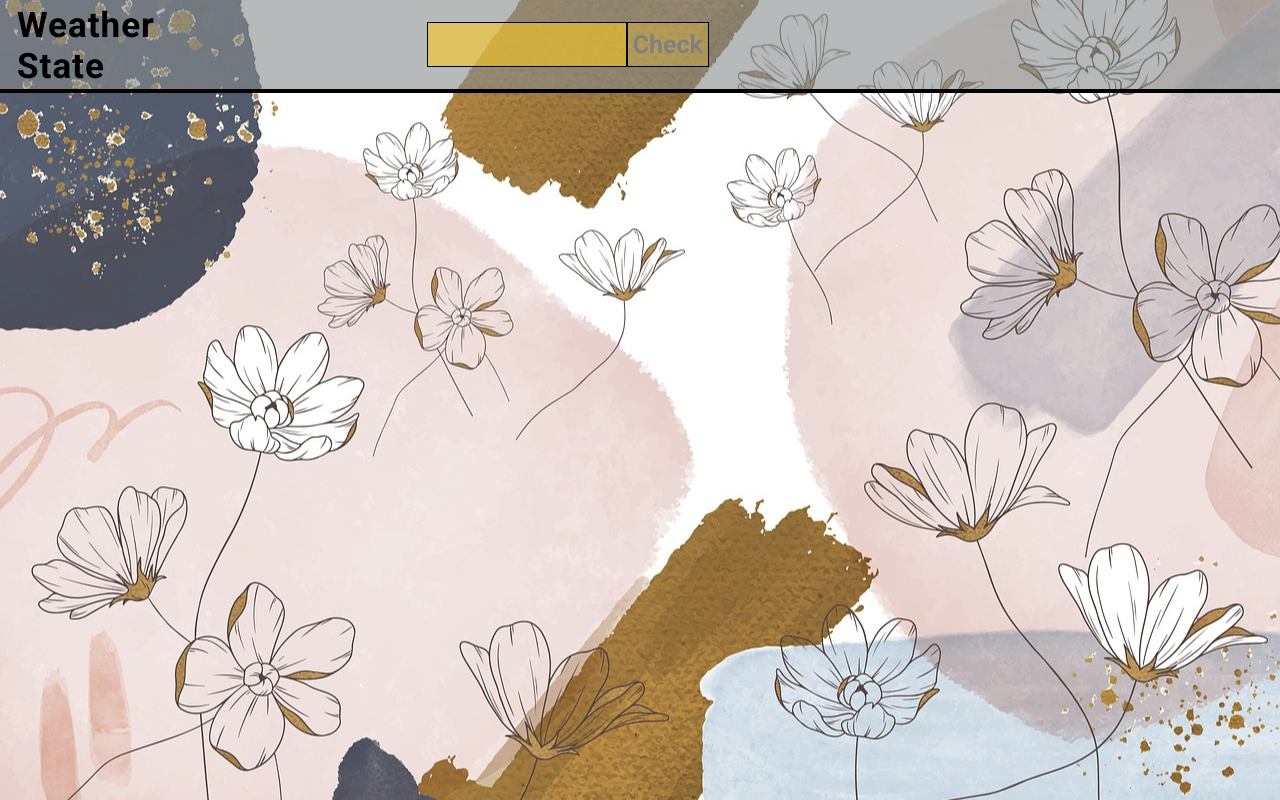
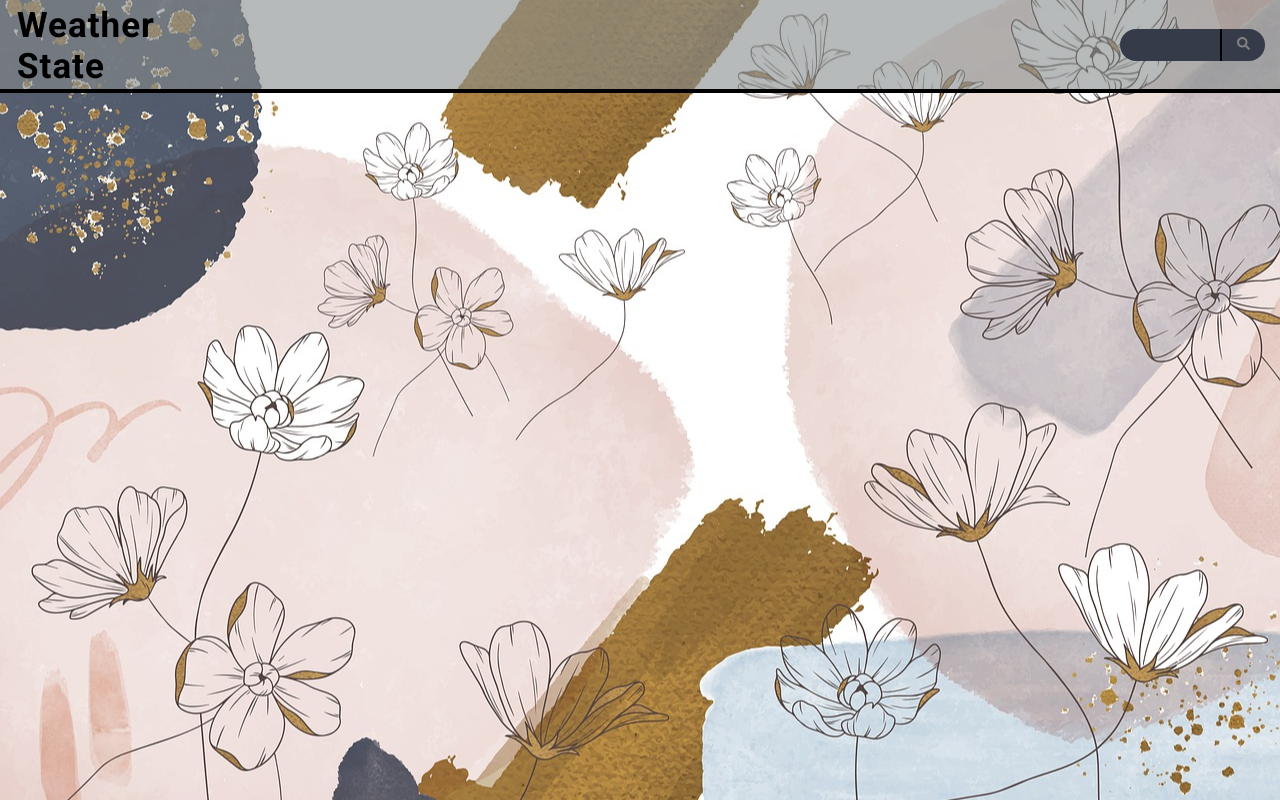
Before and after one commit to Kacper-Arendt/Weather-State, a React (Create React App) app: page / in a window 1280 px wide. Built offline with nearby package versions, Linux system fonts and the light colour scheme.

Commit message:
style add styles to searchBar

```diff
--- a/src/App.tsx
+++ b/src/App.tsx
@@ -31,9 +31,12 @@ const GlobalStyle = createGlobalStyle`
 const Header = styled.header`
   display: grid;
   grid-template-rows: 1;
-  grid-template-columns: 1fr 2fr;
+  grid-template-columns: 1fr 1fr;
+  align-content: center;
+  align-items: center;
   border-bottom: 2px solid black;
   background-color: rgba( 136, 140, 140, .6);
+
 
   @media${device.laptop}{
   border-width: 4px;
--- a/src/app/components/AddCity.tsx
+++ b/src/app/components/AddCity.tsx
@@ -1,64 +1,53 @@
 import React, {useState} from "react";
 import styled from 'styled-components'
+import { FaSearch } from "react-icons/fa";
 
 import {useAppDispatch} from "../hooks";
 import {addCity} from "../../redux/city/citySlice";
 import {device} from '../Models/MediaQueries'
 
 const Form = styled.form`
+  justify-self: end;
   display: flex;
   flex-direction: row;
-  align-self: center;
+  height: 32px;
+  margin-right: 15px;
 
-  @media${device.laptop} {
-  height: 45px;
+  @media${device.mobileM} {
 }
 `
 
 const Input = styled.input`
-  font-size: 15px;
-  border: 1px solid black;
-  background-color: RGBA(251, 201, 38, 0.6);
-  max-width: 110px;
-  padding: 10px;
-
-  &:focus{
-    background-color: RGBA(251, 201, 38, 0.9);
-    outline: none;
-  }
-
-  @media${device.tablet}{
-  max-width: 200px;
-  font-size: 28px;
-}
-  @device${device.laptop} {
-  border-width: 3px;
-}
+  width: 100px;
+  height: 100%;
+  border-radius: 30px 0 0 30px;
+  border: 0;
+  outline: 0;
+  background-color: #353b48;
+  color: white;
+  padding: 3px 0 3px 15px;
+  font-size: 13px;
+  font-weight: 600;
+  letter-spacing: .07em;
 `
 
-const Button = styled.button `
-  margin-right: 15px;
-  padding: 2px 5px;
-  border: 1px solid black;
-  background-color: RGBA(251, 201, 38, 0.6);
-  color: black;
-  font-weight: bold;
+const Button = styled.button`
+  height: 100%;
+  padding: 0 15px;
+  border: 0;
+  outline: 0;
+  border-left: solid 2px black;
+  border-radius: 0 30px 30px 0;
+  background-color: #353b48;
+  color: white;
+  font-size: 13px;
+  font-weight: 600;
+  letter-spacing: .08em;
+  cursor: pointer;
 
-  :active{
-    background-color: RGBA(251, 201, 38, 0.9);
-    transform: translateX(4px);
-  }
   :disabled{
     color: grey;
-    background-color: RGBA(251, 201, 38, 0.3);
   }
-
-  @media${device.tablet}{
-  font-size: 25px;
-}
-@device${device.laptop} {
-  border-width: 3px;
-}
 `
 
 export const AddCity = (): JSX.Element => {
@@ -80,7 +69,7 @@ export const AddCity = (): JSX.Element => {
             />
             <Button
                 disabled={!city}
-                onClick={cityHandler}>Check
+                onClick={cityHandler}><FaSearch></FaSearch>
             </Button>
         </Form>
     )
```
